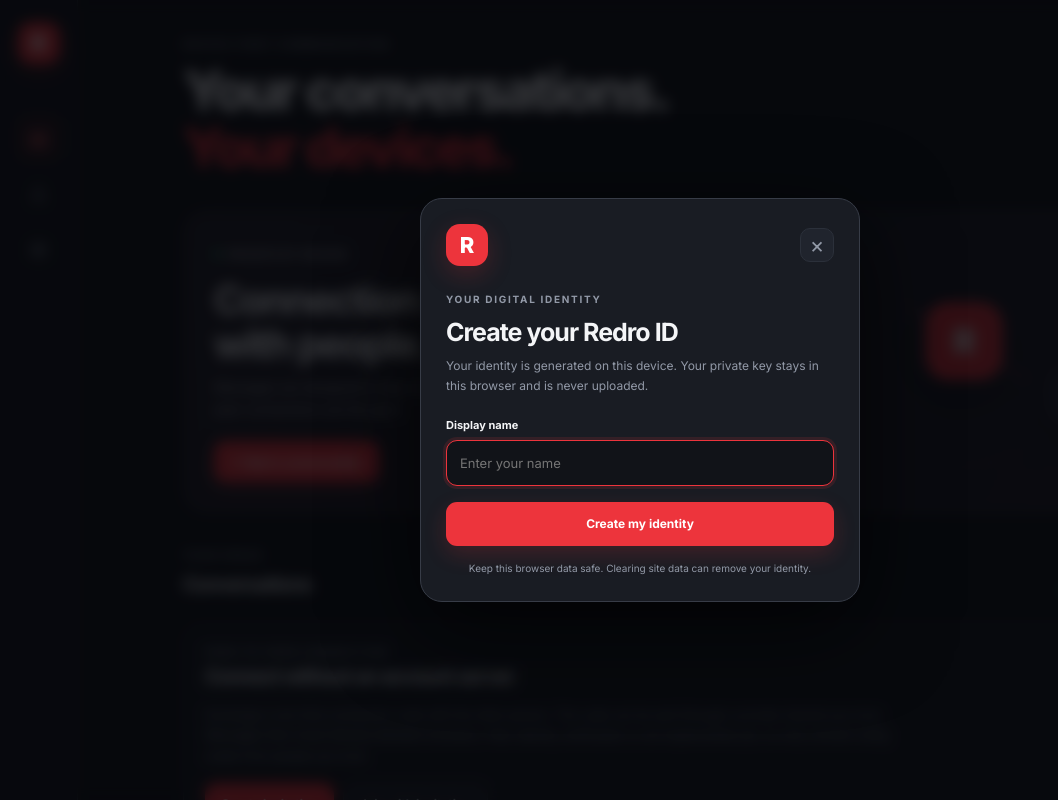
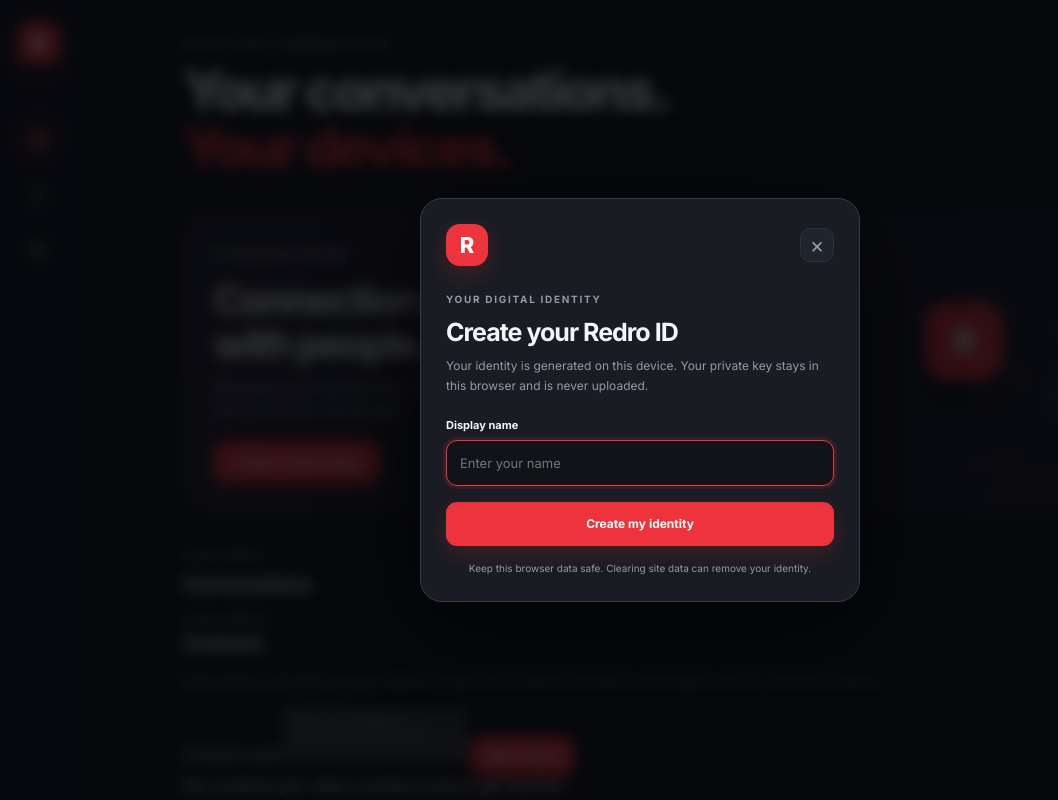
Before and after one commit to mhamedshasho/Redro-connect, a plain HTML site: page index.html in a window 1280 px wide. Shown: the top 800 px of the page, without its empty margins (0-1058 px from the left). Drawn offline with Linux system fonts and the light colour scheme.

Commit message:
Add local contact manager interface

```diff
--- a/index.html
+++ b/index.html
@@ -73,6 +73,24 @@
           <h2>Conversations</h2>
         </div>
         <span class="local-badge"><i></i> Stored on this device</span>
+      </section>
+
+      <section class="contacts-panel">
+        <div class="capability-heading">
+          <div>
+            <p class="eyebrow">YOUR PEOPLE</p>
+            <h2>Contacts</h2>
+          </div>
+          <span class="local-badge"><i></i> Saved locally</span>
+        </div>
+        <p class="connection-help">Add someone using their complete REDRO1 contact card. A Redro ID by itself is not enough to verify or connect to a device.</p>
+        <label class="contact-label" for="contactCardInput">Contact card</label>
+        <textarea id="contactCardInput" rows="3" placeholder="Paste a REDRO1: contact card here"></textarea>
+        <button class="primary-button" id="addContactButton">Add contact</button>
+        <p class="form-error" id="contactError" role="alert" hidden></p>
+        <div class="contact-list" id="contactList">
+          <div class="contacts-empty" id="contactsEmpty">No contacts yet. Add a contact card to get started.</div>
+        </div>
       </section>
 
       <section class="connection-panel" id="connectionPanel">
```
